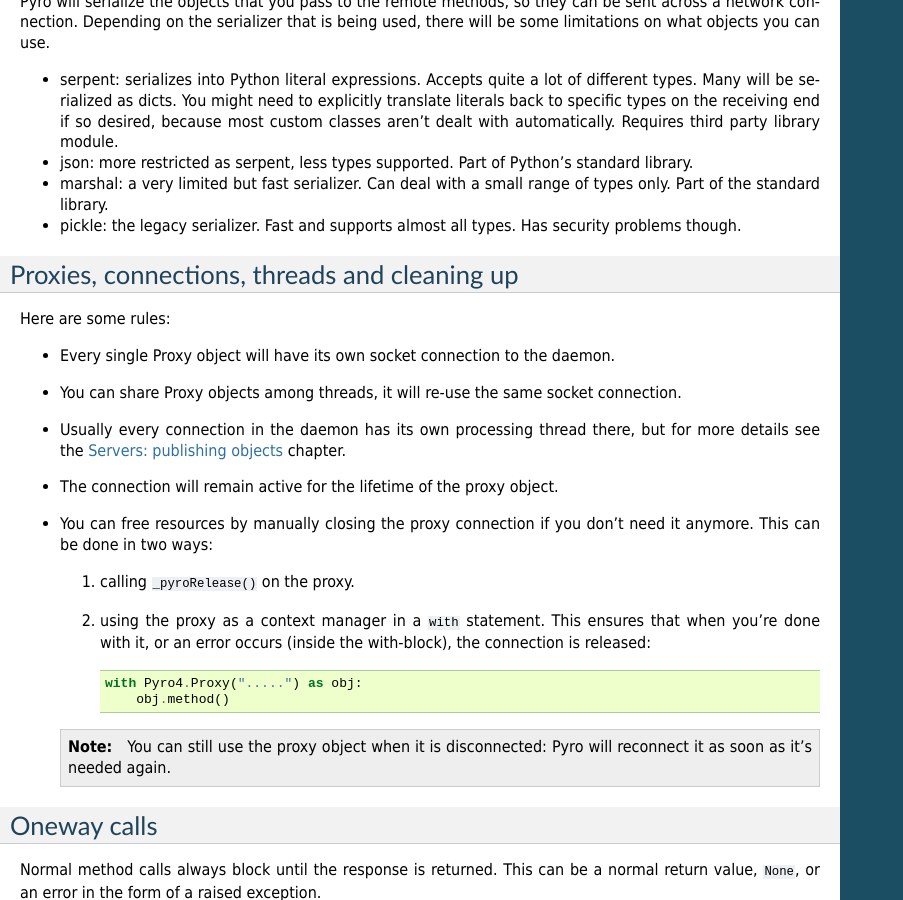
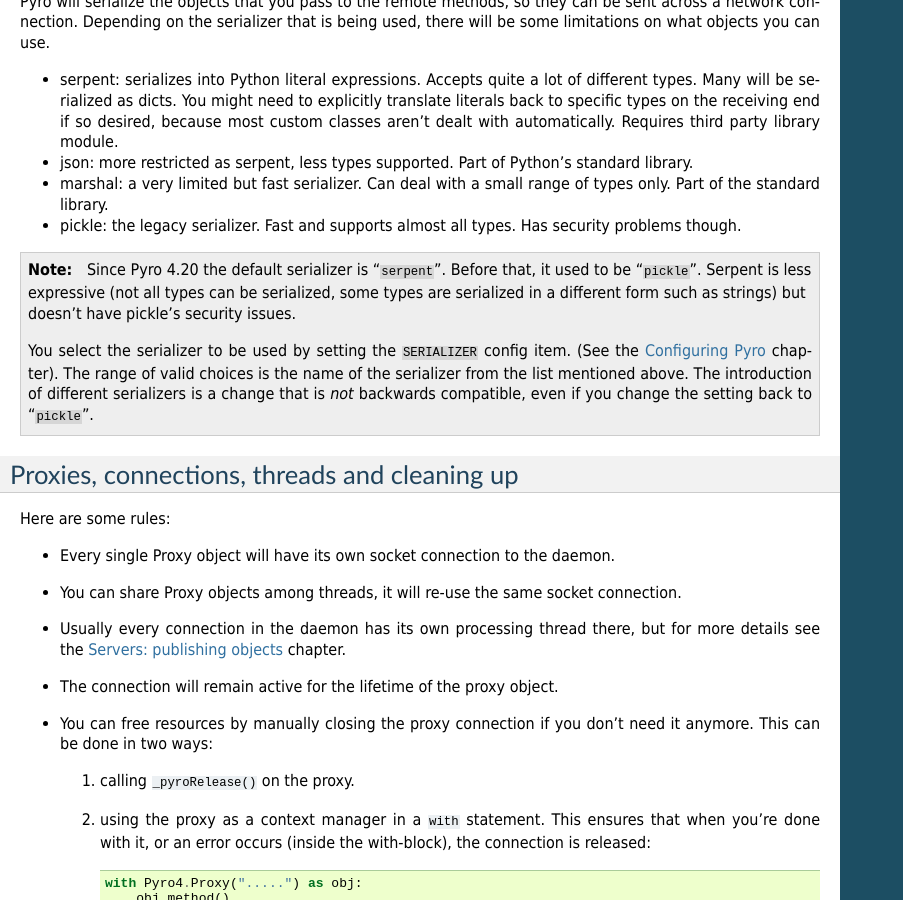
Before and after one commit to irmen/Pyro4, a Sphinx documentation site: the page built from docs/source/clientcode.rst, in a window 1280 px wide and 900 px high, scrolled down 1705 px. Shown: the whole window, without its empty margins (0-903 px from the left). Built offline with Sphinx 7.4.7, drawn with Linux system fonts in a browser that asks for light colours; the version number could not be read and is left out.

Commit message:
fix erroneous link in apidocs, added more details on serializer selection

```diff
--- a/docs/source/api/config.rst
+++ b/docs/source/api/config.rst
@@ -2,7 +2,7 @@
 ========================================
 
 Pyro's configuration is available in the ``Pyro4.config`` object.
-Detailed information about the API of this object is available in the :doc:`config` chapter.
+Detailed information about the API of this object is available in the :doc:`/config` chapter.
 
 .. note:: creation of the ``Pyro4.config`` object
 
--- a/docs/source/clientcode.rst
+++ b/docs/source/clientcode.rst
@@ -102,6 +102,18 @@
 * json: more restricted as serpent, less types supported. Part of Python's standard library.
 * marshal: a very limited but fast serializer. Can deal with a small range of types only. Part of the standard library.
 * pickle: the legacy serializer. Fast and supports almost all types. Has security problems though.
+
+.. note::
+    Since Pyro 4.20 the default serializer is "``serpent``".
+    Before that, it used to be "``pickle``".
+    Serpent is less expressive (not all types can be serialized, some types are serialized
+    in a different form such as strings) but doesn't have pickle's security issues.
+
+    You select the serializer to be used by setting the ``SERIALIZER`` config item. (See the :doc:`/config` chapter).
+    The range of valid choices is the name of the serializer from the list mentioned above.
+    The introduction of different serializers is a change that is *not* backwards compatible,
+    even if you change the setting back to "``pickle``".
+
 
 
 Proxies, connections, threads and cleaning up
```
